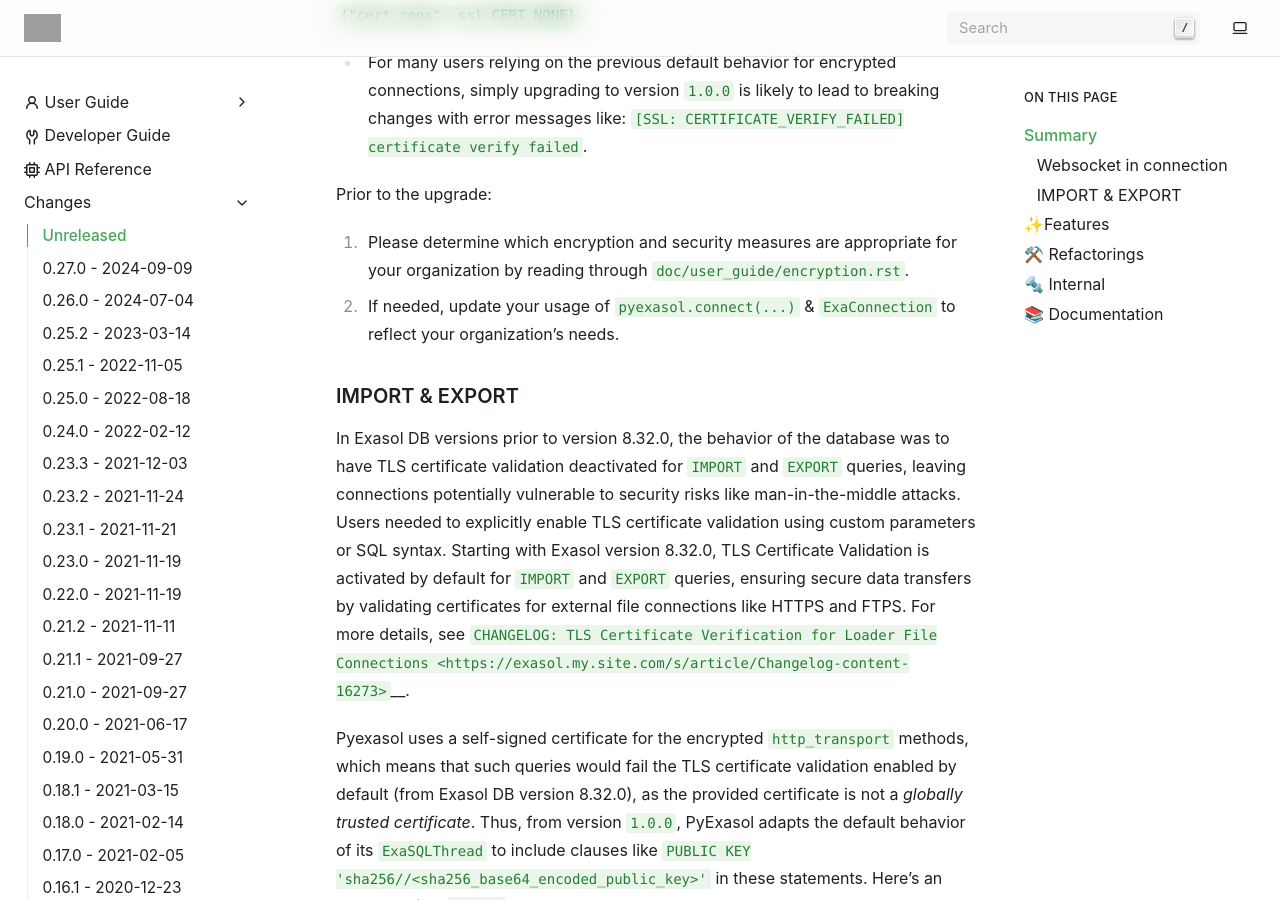
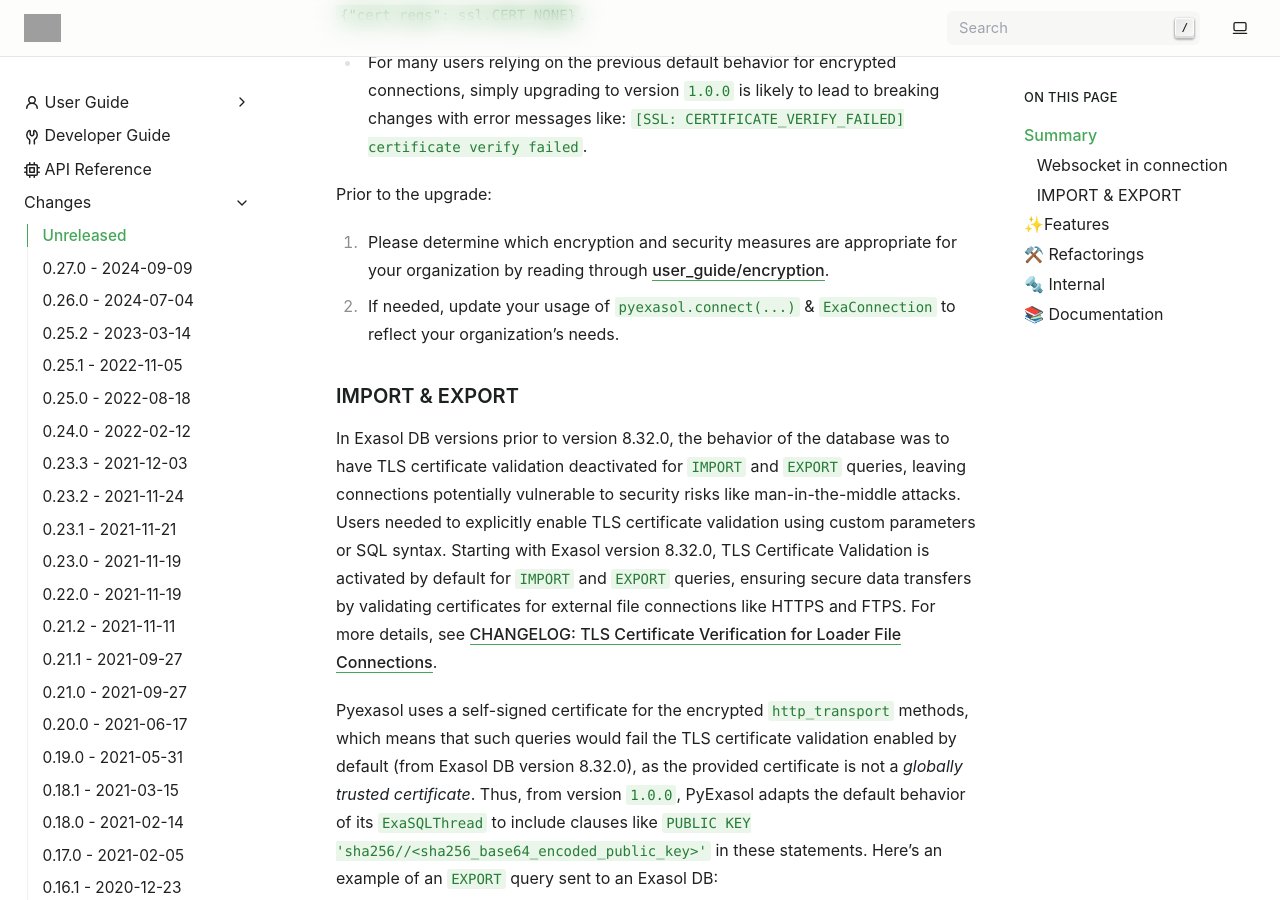
Before and after one commit to exasol/pyexasol, a Sphinx documentation site: the page built from doc/changes/unreleased.md, in a window 1280 px wide and 900 px high, scrolled down 396 px. Built offline with Sphinx 7.4.7, drawn with Linux system fonts in a browser that asks for light colours; pages that are not in the unit, such as notebooks, are missing from menus; grey boxes are pictures that could not be loaded.

Commit message:
Update links in unreleased

```diff
--- a/doc/changes/unreleased.md
+++ b/doc/changes/unreleased.md
@@ -16,7 +16,7 @@
 
 Prior to the upgrade:
 1. Please determine which encryption and security measures are appropriate for your
-organization by reading through `doc/user_guide/encryption.rst`.
+organization by reading through [user_guide/encryption](https://exasol.github.io/pyexasol/master/user_guide/encryption.html).
 2. If needed, update your usage of `pyexasol.connect(...)` & `ExaConnection` to
 reflect your organization's needs.
 
@@ -31,7 +31,7 @@
 by default for `IMPORT` and `EXPORT` queries, ensuring secure data transfers
 by validating certificates for external file connections like HTTPS and
 FTPS. For more details, see
-`CHANGELOG: TLS Certificate Verification for Loader File Connections <https://exasol.my.site.com/s/article/Changelog-content-16273>`__.
+[CHANGELOG: TLS Certificate Verification for Loader File Connections](https://exasol.my.site.com/s/article/Changelog-content-16273).
 
 Pyexasol uses a self-signed certificate for the encrypted `http_transport`
 methods, which means that such queries would fail the TLS certificate
```
